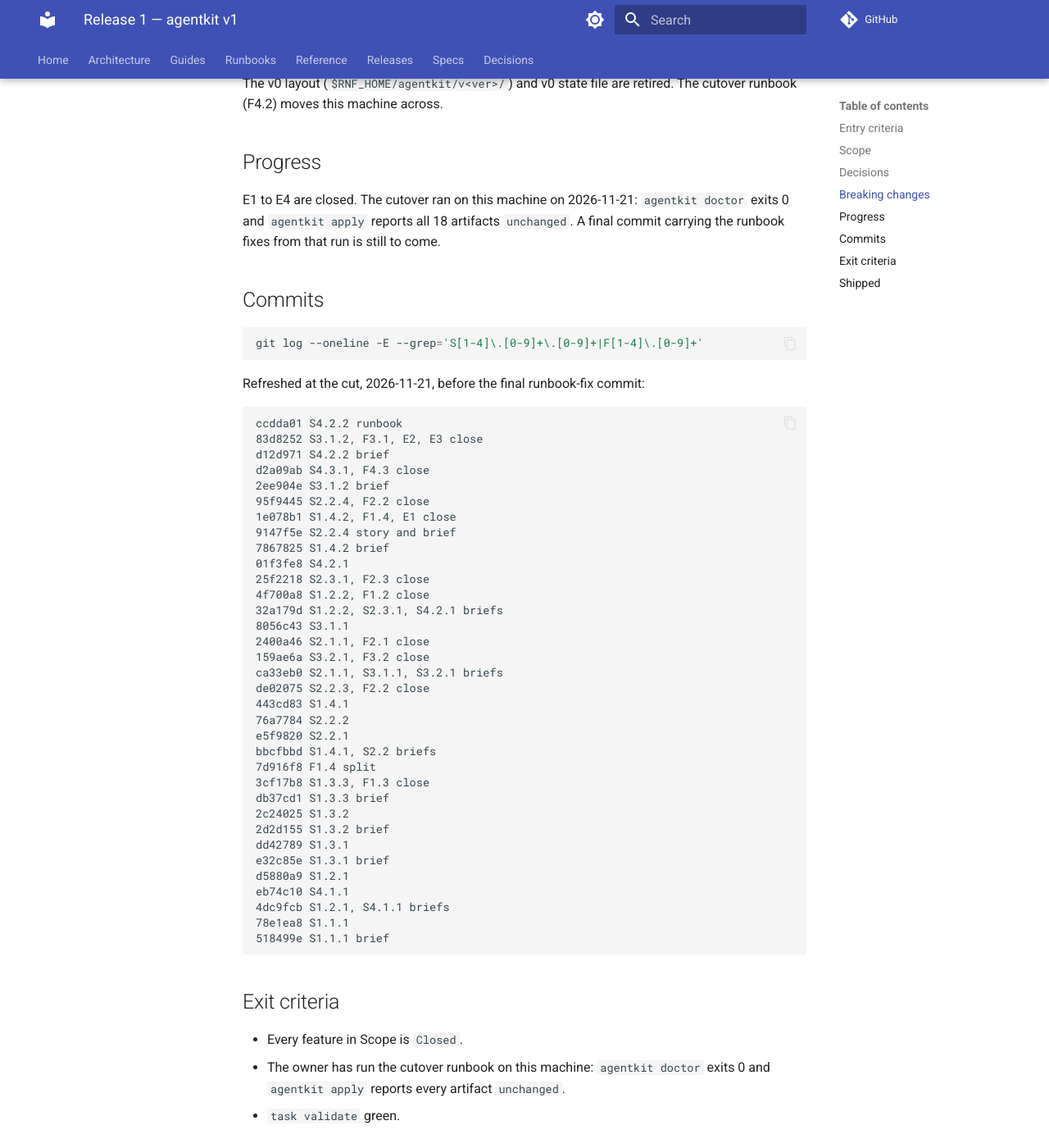
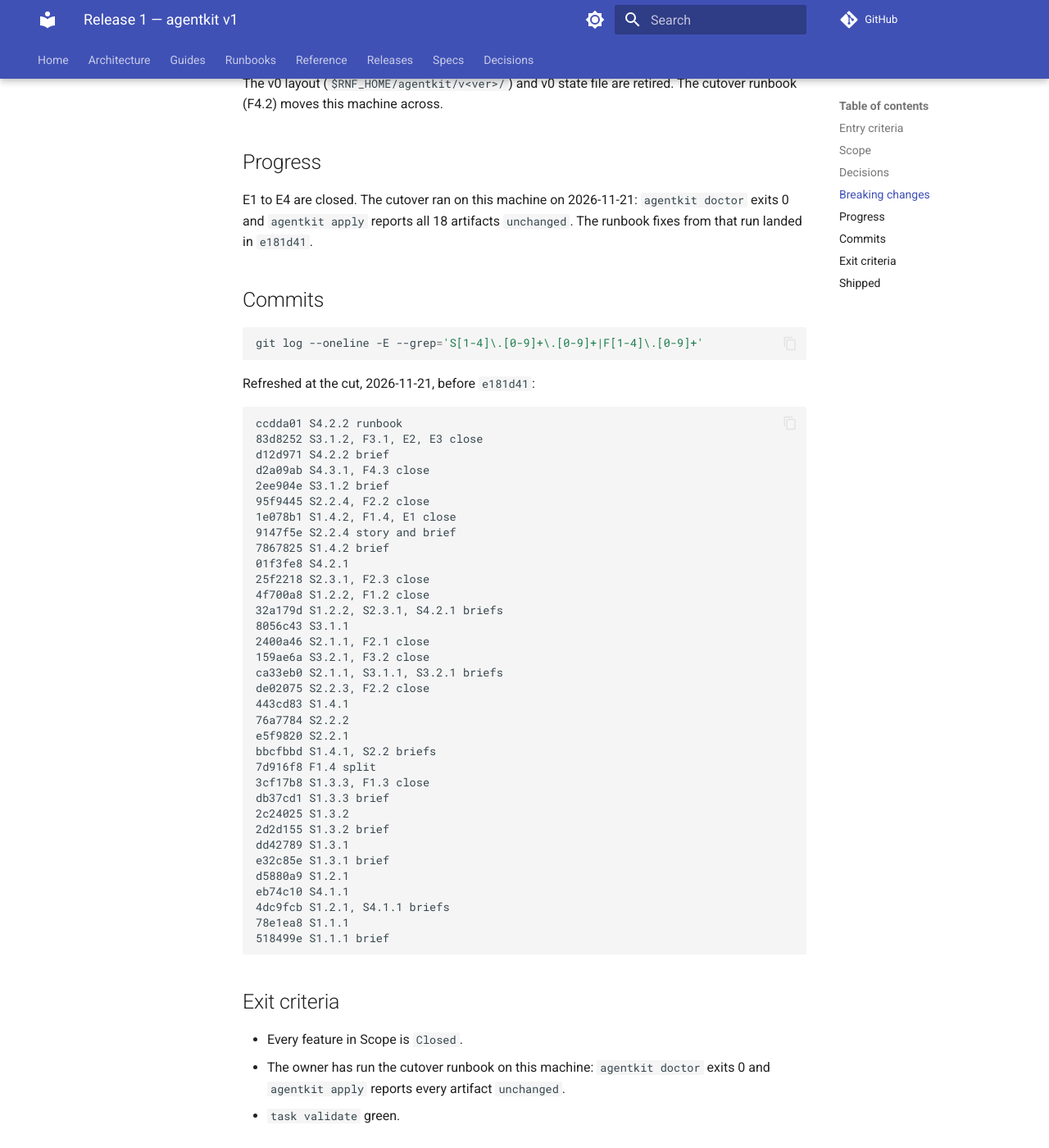
Before and after one commit to rn-tools/agentkit, an MkDocs documentation site: the page built from docs/releases/release-1/index.md, in a window 1280 px wide and 1400 px high, scrolled down 1618 px. Shown: the whole window at 82% size. Built offline with MkDocs 1.6.1 and Material for MkDocs 9.7.7, drawn with Linux system fonts in a browser that asks for light colours; comment, search, counter and statistics services are not loaded; some of the changed text lies outside the part shown.

Commit message:
Release 1 shipped
Co-Authored-By: Claude Opus 5.5 <noreply@anthropic.com>

````diff
--- a/docs/releases/release-1/index.md
+++ b/docs/releases/release-1/index.md
@@ -58,8 +58,7 @@ cutover runbook (F4.2) moves this machine across.
 
 E1 to E4 are closed. The cutover ran on this machine on 2026-11-21:
 `agentkit doctor` exits 0 and `agentkit apply` reports all 18 artifacts
-`unchanged`. A final commit carrying the runbook fixes from that run is still to
-come.
+`unchanged`. The runbook fixes from that run landed in `e181d41`.
 
 ## Commits
 
@@ -67,7 +66,7 @@ come.
 git log --oneline -E --grep='S[1-4]\.[0-9]+\.[0-9]+|F[1-4]\.[0-9]+'
 ```
 
-Refreshed at the cut, 2026-11-21, before the final runbook-fix commit:
+Refreshed at the cut, 2026-11-21, before `e181d41`:
 
 ```text
 ccdda01 S4.2.2 runbook
@@ -117,4 +116,4 @@ eb74c10 S4.1.1
 
 | Deliverable | Version | Tag | Commit | Verification |
 | -- | -- | -- | -- | -- |
-| agentkit | — | — | final runbook-fix commit on `feature/release-1`, not yet made | `agentkit doctor` exit 0 and `agentkit apply` all 18 artifacts `unchanged` on this machine, 2026-11-21 |
+| agentkit | — | — | `e181d41` | `agentkit doctor` exit 0 and `agentkit apply` all 18 artifacts `unchanged` on this machine, 2026-11-21 |
````
